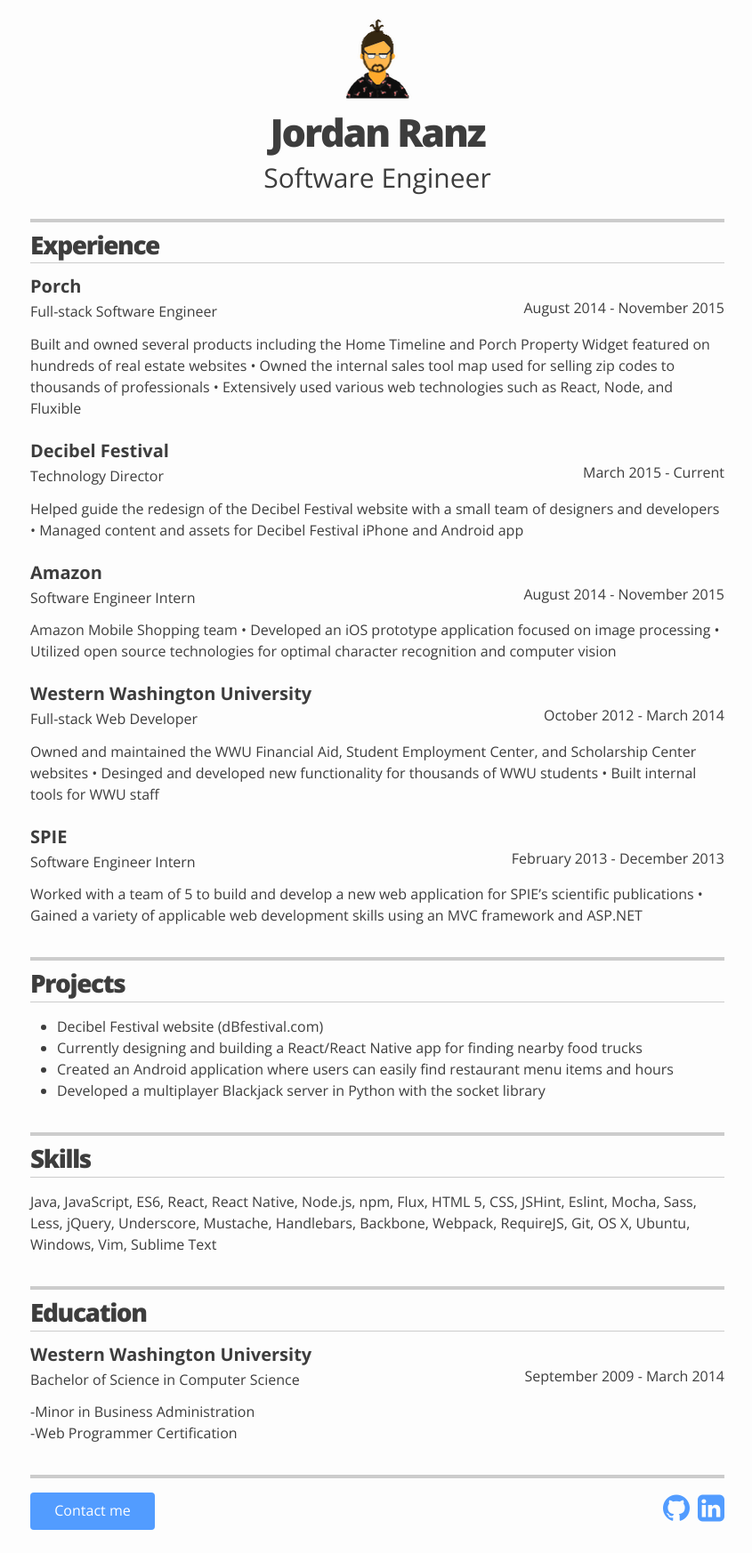
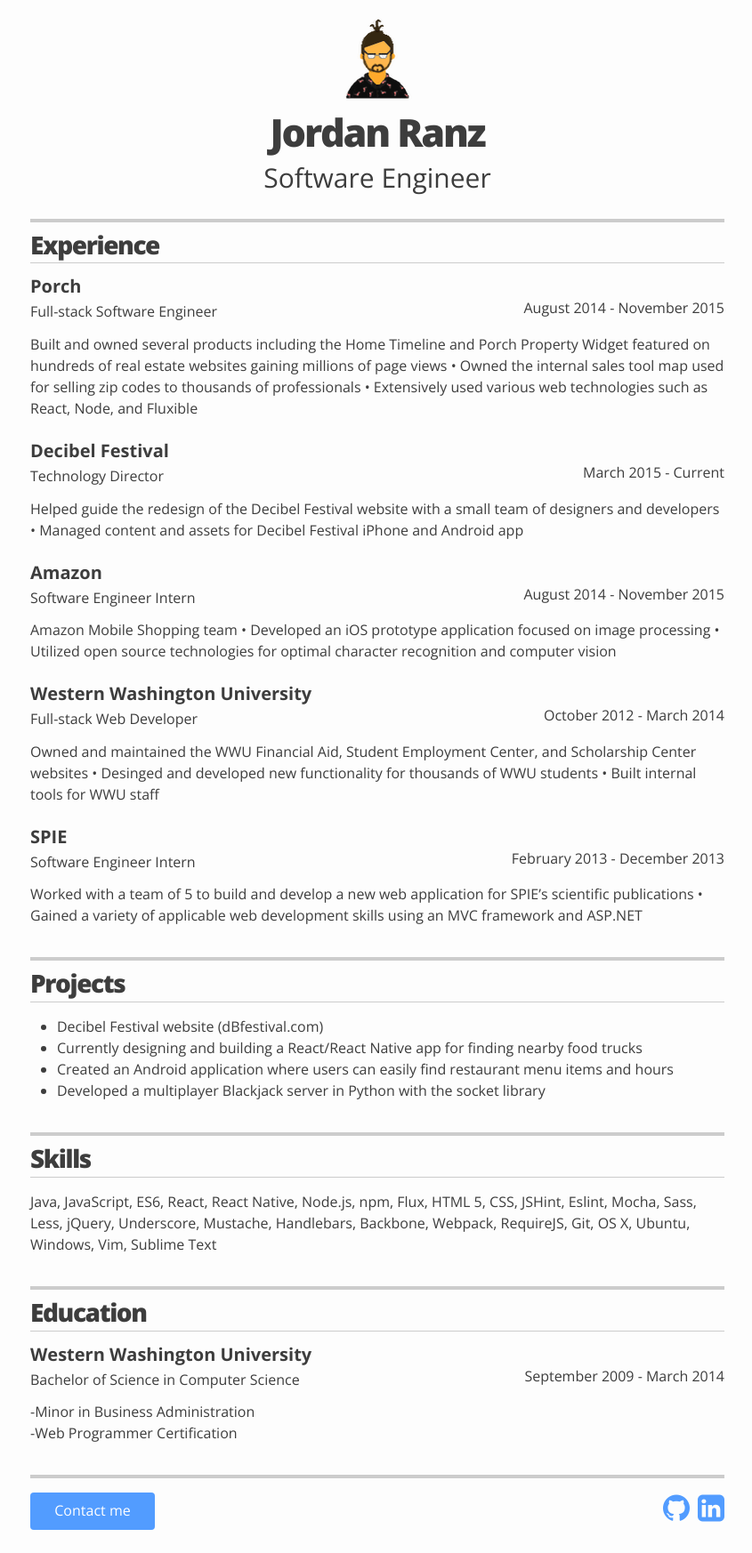
Before and after one commit to jordanranz/jordanranz.github.io, a Jekyll site: the page built from index.html, in a window 1280 px wide. Shown: the whole page at 89% size, without its empty margins (216-1061 px from the left). Built offline with Jekyll 4.4.1, drawn with Linux system fonts in a browser that asks for light colours; nearby versions of some CDN libraries.

Commit message:
small porch desc change

```diff
--- a/_includes/experience.html
+++ b/_includes/experience.html
@@ -7,7 +7,7 @@
         <h4 class="entry-subheader">Full-stack Software Engineer</h4>
         <h4 class="entry-subheader u-right">August 2014 - November 2015</h4>
         <div class="entry-body">
-        Built and owned several products including the Home Timeline and Porch Property Widget featured on hundreds of real estate websites
+        Built and owned several products including the Home Timeline and Porch Property Widget featured on hundreds of real estate websites gaining millions of page views
         • Owned the internal sales tool map used for selling zip codes to thousands of professionals
         • Extensively used various web technologies such as React, Node, and Fluxible
         </div>
```
